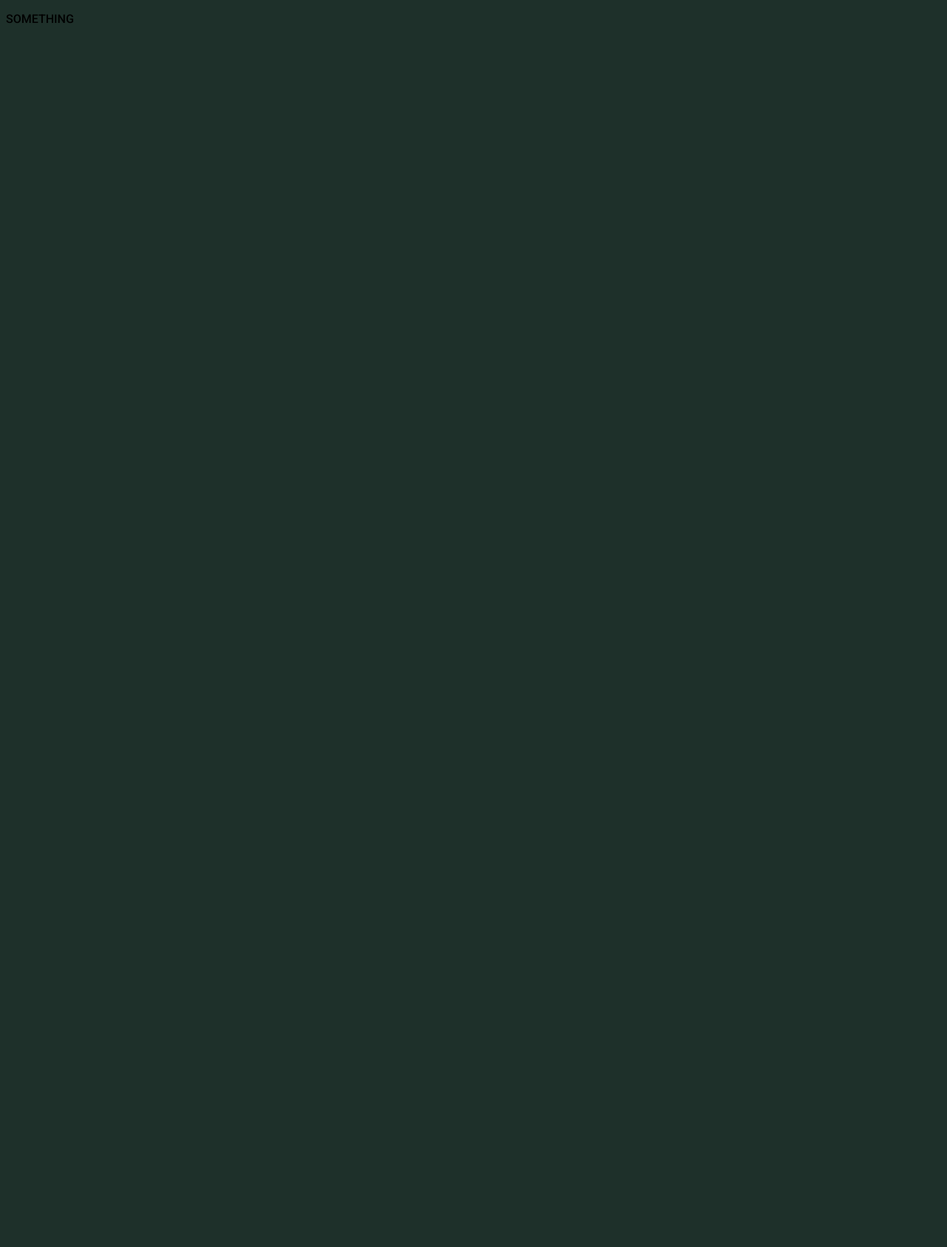
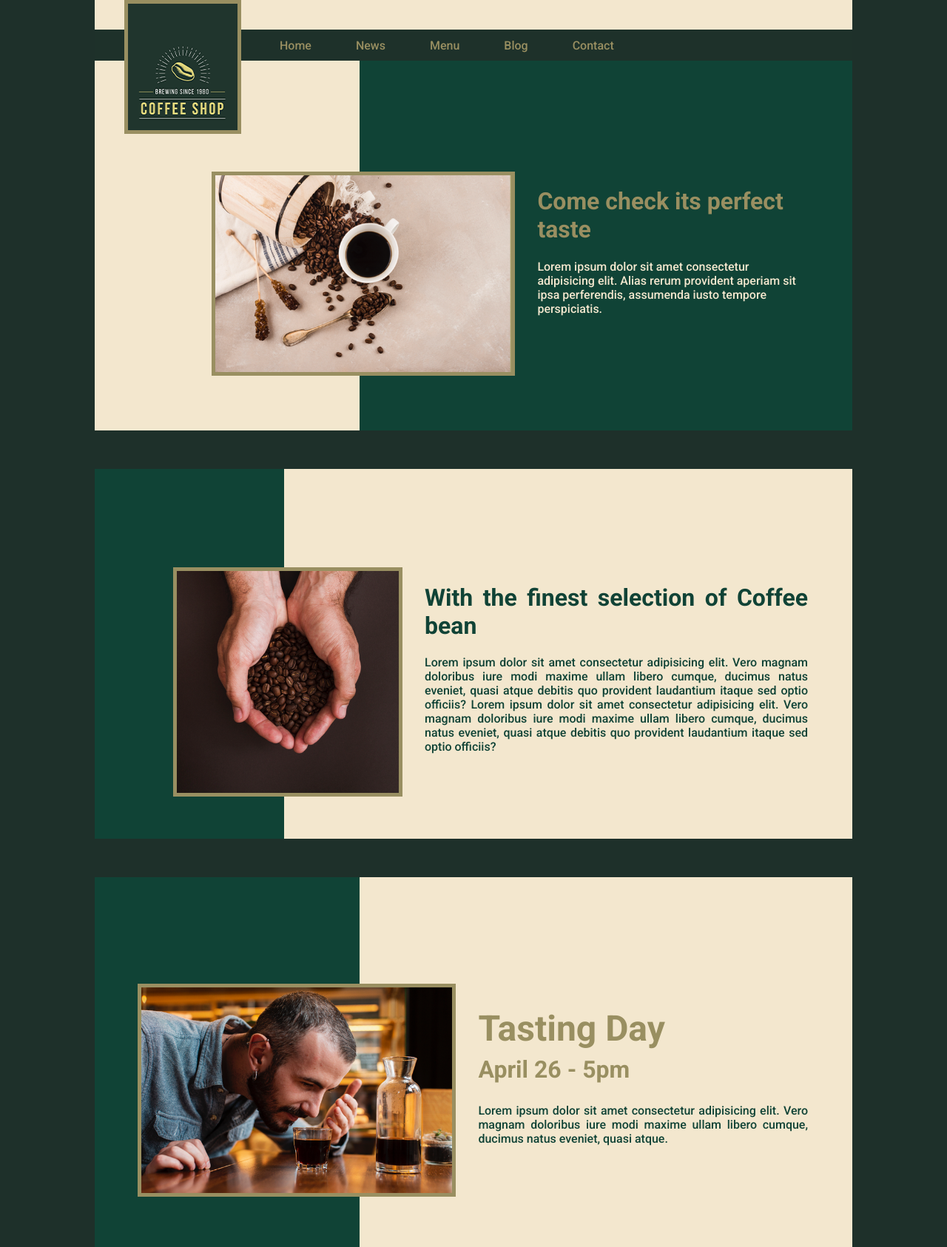
Before and after one commit to gizy95/coffeShop, a React (Vite) app: page / in a window 1280 px wide. Shown: the whole page at 74% size. Before the commit the page ends 800 px from the top, so only its background shows below. Built offline with nearby package versions, Linux system fonts and the light colour scheme.

Commit message:
My three sections AboutUS, NavBar and Tasting Day

```diff
--- a/src/App.css
+++ b/src/App.css
@@ -3,4 +3,6 @@ body {
   font-weight: 500;
   font-style: normal;
   background-color: #1e302a;
+  margin: 0;
+  padding: 0;
 }
--- a/src/App.jsx
+++ b/src/App.jsx
@@ -1,14 +1,18 @@
-import './App.css'
-import React from "react"
+import "./App.css";
+import React from "react";
+import LandingPage from "./components/aboutus_mai";
+import NavBar from "./components/Navbar";
+import AboutUs from "./components/AboutUs";
+import TastingDay from "./components/TastingDay";
 
 function App() {
-
-
   return (
     <div>
-      <p>SOMETHING</p>
+      <NavBar />
+      <AboutUs />
+      <TastingDay />
     </div>
-  )
+  );
 }
 
-export default App
+export default App;
--- a/src/components/AboutUs.jsx
+++ b/src/components/AboutUs.jsx
@@ -0,0 +1,30 @@
+import handsCoffee from "../assets/Pics Coffee/handsCoffee.png";
+import "../maiwandCss/aboutus_mai.css";
+export default function AboutUs() {
+  return (
+    <>
+      <div className="third_row">
+        <div className="yellow_left"></div>
+        <div className="green_right">
+          <div className="hero">
+            <div className="main_pic">
+              <img src={handsCoffee} />
+            </div>
+            <div className="hero_text">
+              <h1>With the finest selection of Coffee bean</h1>
+              <p>
+                Lorem ipsum dolor sit amet consectetur adipisicing elit. Vero
+                magnam doloribus iure modi maxime ullam libero cumque, ducimus
+                natus eveniet, quasi atque debitis quo provident laudantium
+                itaque sed optio officiis? Lorem ipsum dolor sit amet
+                consectetur adipisicing elit. Vero magnam doloribus iure modi
+                maxime ullam libero cumque, ducimus natus eveniet, quasi atque
+                debitis quo provident laudantium itaque sed optio officiis?
+              </p>
+            </div>
+          </div>
+        </div>
+      </div>
+    </>
+  );
+}
--- a/src/components/Navbar.jsx
+++ b/src/components/Navbar.jsx
@@ -0,0 +1,39 @@
+import "../maiwandCss/navbar.css";
+import logo from "../assets/Pics Coffee/logo.png";
+import coffeeBeans from "../assets/Pics Coffee/coffeeBeans.png";
+export default function NavBar() {
+  return (
+    <>
+      <div className="navbar_container">
+        <img className="logo" src={logo} />
+
+        <ul className="navbar">
+          <li>Home</li>
+          <li>News</li>
+          <li>Menu</li>
+          <li>Blog</li>
+          <li>Contact</li>
+        </ul>
+
+        <div className="second_row">
+          <div className="yellow_left"></div>
+          <div className="green_right">
+            <div className="hero">
+              <div className="main_pic">
+                <img src={coffeeBeans} />
+              </div>
+              <div className="hero_text">
+                <h1>Come check its perfect taste</h1>
+                <p>
+                  Lorem ipsum dolor sit amet consectetur adipisicing elit. Alias
+                  rerum provident aperiam sit ipsa perferendis, assumenda iusto
+                  tempore perspiciatis.
+                </p>
+              </div>
+            </div>
+          </div>
+        </div>
+      </div>
+    </>
+  );
+}
--- a/src/components/TastingDay.jsx
+++ b/src/components/TastingDay.jsx
@@ -0,0 +1,27 @@
+import smell from "../assets/Pics Coffee/smell.png";
+import "../maiwandCss/tasting_day.css";
+export default function TastingDay() {
+  return (
+    <>
+      <div className="fourth_row">
+        <div className="yellow_left"></div>
+        <div className="green_right">
+          <div className="hero">
+            <div className="main_pic">
+              <img src={smell} />
+            </div>
+            <div className="hero_text">
+              <h1>Tasting Day</h1>
+              <h2>April 26 - 5pm </h2>
+              <p>
+                Lorem ipsum dolor sit amet consectetur adipisicing elit. Vero
+                magnam doloribus iure modi maxime ullam libero cumque, ducimus
+                natus eveniet, quasi atque.
+              </p>
+            </div>
+          </div>
+        </div>
+      </div>
+    </>
+  );
+}
--- /dev/null
+++ b/src/maiwandCss/aboutus_mai.css
@@ -0,0 +1,53 @@
+.third_row {
+  height: 500px;
+  display: flex;
+  align-items: center;
+  flex-direction: row;
+  width: 1024px;
+  margin-left: auto;
+  margin-right: auto;
+  margin-top: 52px;
+}
+
+.third_row .main_pic {
+  color: white;
+}
+
+.third_row .yellow_left {
+  width: 25%;
+  height: 100%;
+  background-color: #104336;
+}
+.third_row .green_right {
+  width: 75%;
+  height: 100%;
+  background-color: #f3e7ce;
+  position: relative;
+  display: flex;
+  align-items: center;
+}
+
+.third_row .hero {
+  position: absolute;
+  margin-left: -150px;
+  margin-top: 80px;
+  display: flex;
+}
+
+.third_row .main_pic img {
+  width: 300px;
+  border: 5px solid #998f61;
+}
+
+.third_row .hero_text {
+  margin-left: 30px;
+  padding-right: 60px;
+  text-align: justify;
+}
+.third_row .hero_text h1 {
+  color: #104336;
+}
+
+.third_row .hero_text p {
+  color: #104336;
+}
--- /dev/null
+++ b/src/maiwandCss/navbar.css
@@ -0,0 +1,79 @@
+.navbar_container {
+  position: relative;
+  width: 1024px;
+  margin-left: auto;
+  margin-right: auto;
+}
+
+.navbar {
+  color: white;
+  display: flex;
+  gap: 60px;
+  background-color: #1e312a;
+  padding-left: 250px;
+  border-top: 40px solid #f3e7ce;
+  margin-top: 0;
+  height: 42px;
+  list-style: none;
+  align-items: center;
+  margin-block-end: 0;
+}
+.navbar li {
+  color: #998f61;
+}
+
+.logo {
+  border: 5px solid #998f61;
+  position: absolute;
+  margin-left: 40px;
+  /* margin-top: -40px; */
+}
+
+.second_row {
+  height: 500px;
+  display: flex;
+  align-items: center;
+  flex-direction: row;
+}
+
+.second_row .main_pic {
+  color: white;
+}
+
+.second_row .yellow_left {
+  width: 35%;
+  height: 100%;
+  background-color: #f3e7ce;
+}
+.second_row .green_right {
+  width: 65%;
+  height: 100%;
+  background-color: #104336;
+  position: relative;
+  display: flex;
+  align-items: center;
+}
+
+.second_row .hero {
+  position: absolute;
+  margin-left: -200px;
+  margin-top: 80px;
+  display: flex;
+}
+
+.second_row .main_pic img {
+  width: 400px;
+  border: 5px solid #998f61;
+}
+
+.second_row .hero_text {
+  margin-left: 30px;
+  padding-right: 60px;
+}
+.second_row .hero_text h1 {
+  color: #998f61;
+}
+
+.second_row .hero_text p {
+  color: #f3e7ce;
+}
--- /dev/null
+++ b/src/maiwandCss/tasting_day.css
@@ -0,0 +1,60 @@
+.fourth_row {
+  height: 500px;
+  display: flex;
+  align-items: center;
+  flex-direction: row;
+  width: 1024px;
+  margin-left: auto;
+  margin-right: auto;
+  margin-top: 52px;
+}
+
+.fourth_row .main_pic {
+  color: white;
+}
+
+.fourth_row .yellow_left {
+  width: 35%;
+  height: 100%;
+  background-color: #104336;
+}
+.fourth_row .green_right {
+  width: 65%;
+  height: 100%;
+  background-color: #f3e7ce;
+  position: relative;
+  display: flex;
+  align-items: center;
+}
+
+.fourth_row .hero {
+  position: absolute;
+  margin-left: -300px;
+  margin-top: 80px;
+  display: flex;
+}
+
+.fourth_row .main_pic img {
+  width: 420px;
+  border: 5px solid #998f61;
+}
+
+.fourth_row .hero_text {
+  margin-left: 30px;
+  padding-right: 60px;
+}
+.fourth_row .hero_text h1 {
+  color: #998f61;
+  font-size: 48px;
+  margin-bottom: 0;
+}
+.fourth_row .hero_text h2 {
+  color: #998f61;
+  font-size: 32px;
+  margin-top: 8px;
+}
+
+.fourth_row .hero_text p {
+  color: #104336;
+  text-align: justify;
+}
```
Also changed, not shown: src/components/LandingPage.jsx (deleted).
